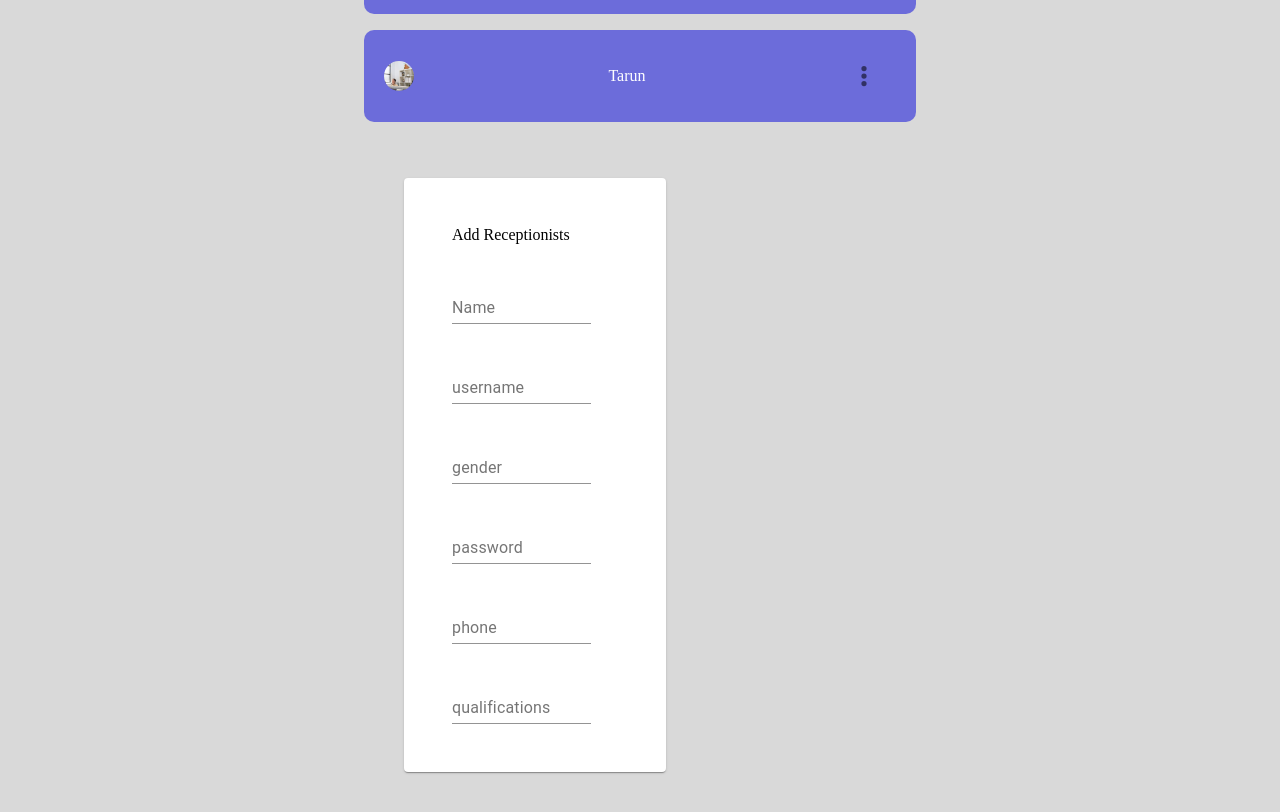
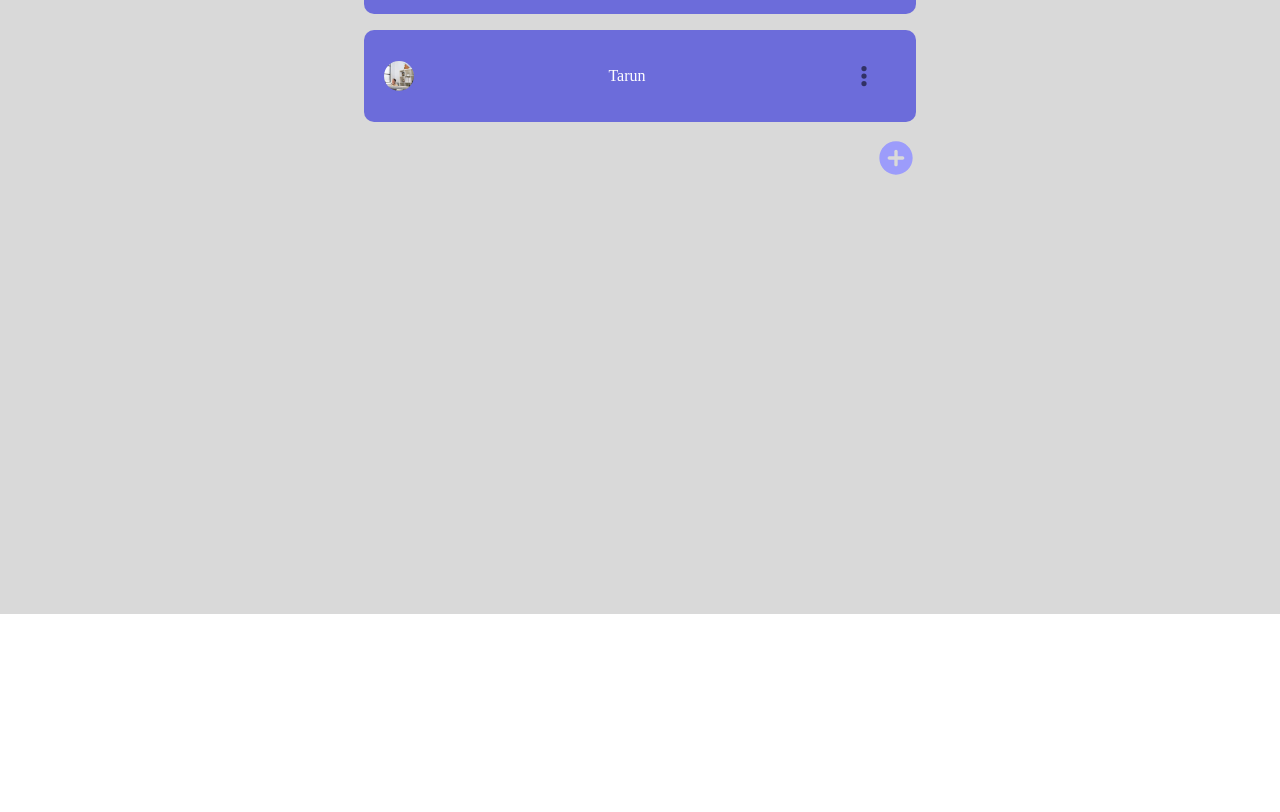
Before and after one commit to HAD-Project/frontend, a React (Create React App) app: page / in a window 1280 px wide. Shown: the part 300-1112 px from the top of the page. After the commit the page ends 914 px from the top, so only its background shows below. Built offline with nearby package versions, Linux system fonts and the light colour scheme.

Commit message:
Add Receptionists Done

```diff
--- a/package.json
+++ b/package.json
@@ -8,6 +8,7 @@
     "@fortawesome/free-solid-svg-icons": "^6.5.1",
     "@fortawesome/react-fontawesome": "^0.2.0",
     "@material-ui/core": "^4.12.4",
+    "@material-ui/icons": "^4.11.3",
     "@mui/icons-material": "^5.15.12",
     "@mui/material": "^5.15.10",
     "@testing-library/jest-dom": "^5.17.0",
--- a/src/pages/adminReceptionists/components/AddReceptionists/index.js
+++ b/src/pages/adminReceptionists/components/AddReceptionists/index.js
@@ -1,10 +1,19 @@
 import React from 'react';
-import { Grid, TextField } from '@material-ui/core';
+import { Grid } from '@material-ui/core';
 import { Form, useForm } from './useForm';
+import { Input } from '../controls/Input';
+import RadioGroup from '../controls/RadioGroup';
+import Button from '../controls/Button';
+
+const genderItems = [
+  { id: 'male', title: 'Male' },
+  { id: 'female', title: 'Female' },
+  { id: 'other', title: 'Other' },
+]
 
 const initialFValues = {
     name: '',
-    gender: '',
+    gender: 'male',
     username: '',
     password: '',
     email: '',
@@ -13,32 +22,80 @@ const initialFValues = {
 }
 
 const AddReceptionists = () => {
-    const { receptionists, handleInputChange } = useForm(initialFValues);
+    const validate = (fieldValues = receptionists) => {
+        let temp = { ...errors }
+        if ('name' in fieldValues)
+            temp.name = fieldValues.name ? "" : "This field is required."
+        if ('username' in fieldValues)
+            temp.username = fieldValues.username ? "" : "This field is required."
+        if ('password' in fieldValues)
+            temp.password = fieldValues.password ? "" : "This field is required."
+        if ('qualifications' in fieldValues)
+            temp.qualifications = fieldValues.qualifications ? "" : "This field is required."
+        if ('email' in fieldValues)
+            temp.email = (/$^|.+@.+..+/).test(fieldValues.email) ? "" : "Email is not valid."
+        if ('phone' in fieldValues)
+            temp.phone = fieldValues.phone.length > 9 ? "" : "Minimum 10 numbers required."
+
+        setErrors({
+            ...temp
+        })
+
+        if (fieldValues === receptionists)
+            return Object.values(temp).every(x => x === "")
+    }
+    const { receptionists,errors,
+      setErrors, handleInputChange,resetForm } = useForm(initialFValues,true,validate);
+
+    const handleSubmit = e => {
+      e.preventDefault()
+      if(validate())
+      window.alert('testing')
+    }
 
     return (
-        <Form>
-            <Grid container spacing={2} justifyContent="center">
+        <Form onSubmit={handleSubmit}>
+            <Grid container spacing={2} >
                 <Grid item xs={12}>
                     Add Receptionists
                 </Grid>
                 <Grid item xs={12}>
-                    <TextField id="name" label="Name" name="name" value={receptionists.name} onChange={handleInputChange} variant="standard" />
+                    <Input name="name" label="name" value={receptionists.name} onChange={handleInputChange} error={errors.name}/>
                 </Grid>
                 <Grid item xs={12}>
-                    <TextField id="username" label="username" name="username" value={receptionists.username} onChange={handleInputChange} variant="standard" />
+                    <Input label="username" name="username" value={receptionists.username} onChange={handleInputChange} error={errors.username}/>
                 </Grid>
                 <Grid item xs={12}>
-                    <TextField id="gender" label="gender" name="gender" value={receptionists.gender} onChange={handleInputChange} variant="standard" />
+                  <RadioGroup
+                          name="gender"
+                          label="Gender"
+                          value={receptionists.gender}
+                          onChange={handleInputChange}
+                          items={genderItems}
+                      />
                 </Grid>
                 <Grid item xs={12}>
-                    <TextField id="password" label="password" name="password" value={receptionists.password} onChange={handleInputChange} variant="standard" />
+                    <Input label="email" name="email" value={receptionists.email} onChange={handleInputChange} error={errors.email}/>
                 </Grid>
                 <Grid item xs={12}>
-                    <TextField id="phone" label="phone" name="phone" value={receptionists.phone} onChange={handleInputChange} variant="standard" />
+                    <Input label="password" name="password" value={receptionists.password} onChange={handleInputChange} error={errors.password}/>
                 </Grid>
                 <Grid item xs={12}>
-                    <TextField id="qualifications" label="qualifications" name="qualifications" value={receptionists.qualifications} onChange={handleInputChange} variant="standard" />
+                    <Input label="phone" name="phone" value={receptionists.phone} onChange={handleInputChange} error={errors.phone}/>
                 </Grid>
+                <Grid item xs={12}>
+                    <Input label="qualifications" name="qualifications" value={receptionists.qualifications} onChange={handleInputChange} error={errors.qualifications}/>
+                </Grid>
+                <div>
+                    <Button
+                        type="submit"
+                        text="Submit" />
+                    <Button
+                        text="Reset"
+                        color="default"
+                        onClick={resetForm}
+                         />
+                  </div>
             </Grid>
         </Form>
     )
--- a/src/pages/adminReceptionists/components/AddReceptionists/useForm.js
+++ b/src/pages/adminReceptionists/components/AddReceptionists/useForm.js
@@ -1,35 +1,48 @@
 import React,{useState} from 'react'
 import { makeStyles, } from '@material-ui/core';
 
-export const useForm = (initialFValues) => {
+export const useForm = (initialFValues, validateOnChange = false, validate) => {
     const [receptionists,setReceptionists] = useState(initialFValues);
+    const [errors, setErrors] = useState({});
     const handleInputChange = e => {
         const {name,value} = e.target
         setReceptionists({
             ...receptionists,
             [name]:value
         })
+        if (validateOnChange)
+            validate({ [name]: value })
       }
+    const resetForm = () => {
+        setReceptionists(initialFValues);
+        setErrors({})
+    }
+
   return {
     receptionists,
     setReceptionists,
-    handleInputChange
+    errors,
+    setErrors,
+    handleInputChange,
+    resetForm
   };
 }
 const useStyle = makeStyles(theme =>({
     root:{
       '& .MuiGrid-root':{
-        width:'80%',
-        margin:theme.spacing(1),
+        width:'100%',
         backgroundColor: '#FFFFFF',
-        color:'black'
+        display:'flex',
+        alignItems: 'center',
+        justifyContent: 'center'
       }
     }
 }))
 export const Form = (props) => {
     const classes = useStyle();
+    const { children, ...other } = props;
   return (
-    <form className={classes.root}>
+    <form className={classes.root} autoComplete='off' {...other}>
         {props.children}
     </form>
   )
--- a/src/pages/adminReceptionists/components/ListReceptionists/index.js
+++ b/src/pages/adminReceptionists/components/ListReceptionists/index.js
@@ -11,6 +11,9 @@ import { faEllipsisV } from '@fortawesome/free-solid-svg-icons/faEllipsisV';
 import { useState } from "react";
 import AddReceptionists from '../AddReceptionists';
 import { Paper, makeStyles, } from '@material-ui/core';
+import Popup from '../controls/Popup';
+import AddCircleRoundedIcon from '@mui/icons-material/AddCircleRounded';
+
 function ListReceptionists() {
     const [data] = useState([{name:'Tarun',img:'/receptionists.jpg'},{name:'Tarun',img:'/receptionists.jpg'},{name:'Tarun',img:'/receptionists.jpg'}])
     const [anchorEl, setAnchorEl] = React.useState(null);
@@ -26,9 +29,11 @@ function ListReceptionists() {
             width: '100%',
             margin: theme.spacing(5),
             padding: theme.spacing(3)
-        }
+        },
+
     }))
     const classes = useStyles();
+    const [openPopup, setOpenPopup] = useState(false)
   return (
     <Container>
         <Container
@@ -42,9 +47,9 @@ function ListReceptionists() {
             gridTemplateColumns="repeat(12, 1fr)"
             gap={2}
             sx={{ width: '100%' }}
-        >
+            >
             {data.map((d,index)=>(
-            <Box key={index} className={styles.element} gridColumn="span 12" sx={{ display: 'flex', alignItems: 'center',justifyContent: 'space-between' }}>
+                <Box key={index} className={styles.element} gridColumn="span 12" sx={{ display: 'flex', alignItems: 'center',justifyContent: 'space-between' }}>
             <img className={styles.image} src={d.img} alt="/receptionists.jpg" style={{ marginRight: '8px' }} />
             {d.name}
             <div>
@@ -66,8 +71,8 @@ function ListReceptionists() {
                     open={open}
                     onClose={handleClose}
                     anchorOrigin={{
-                    vertical: 'top',
-                    horizontal: 'left',
+                        vertical: 'top',
+                        horizontal: 'left',
                     }}
                     transformOrigin={{vertical: 'top',horizontal: 'left',}}>
                     <MenuItem  onClick={handleClose} style={{ backgroundColor: 'rgba(0, 0, 220, 0.5)', color: 'white',borderRadius:'10px',marginBottom:'10px',marginLeft:'5px',marginRight:'5px' }}>View</MenuItem>
@@ -77,11 +82,19 @@ function ListReceptionists() {
                 </div>
             </Box>
             ))}
-            <Paper  className={classes.pageContent}>
-            <AddReceptionists/>
-            </Paper>
+
+        <Box  gridColumn="span 12" sx={{ display: 'flex', alignItems: 'center',justifyContent: 'flex-end' }}>
+            <AddCircleRoundedIcon
+                variant="outlined"
+                onClick={() => setOpenPopup(true)}
+                style={{ color: '#9C9CFB',  fontSize: '40px' }} // Change color to blue
+                />
+        </Box>
         </Box>
         </Container>
+        <Popup openPopup={openPopup} setOpenPopup={setOpenPopup}>
+            <AddReceptionists/>
+        </Popup>
     </Container>
   );
 }
--- /dev/null
+++ b/src/pages/adminReceptionists/components/controls/ActionButton.js
@@ -0,0 +1,36 @@
+import React from 'react'
+import { Button, makeStyles } from '@material-ui/core';
+
+
+const useStyles = makeStyles(theme => ({
+    root: {
+        minWidth: 0,
+        margin: theme.spacing(0.5)
+    },
+    secondary: {
+        backgroundColor: theme.palette.secondary.light,
+        '& .MuiButton-label': {
+            color: theme.palette.secondary.main,
+        }
+    },
+    primary: {
+        backgroundColor: theme.palette.primary.light,
+        '& .MuiButton-label': {
+            color: theme.palette.primary.main,
+        }
+    },
+}))
+
+export default function ActionButton(props) {
+
+    const { color, children, onClick } = props;
+    const classes = useStyles();
+
+    return (
+        <Button
+            className={`${classes.root} ${classes[color]}`}
+            onClick={onClick}>
+            {children}
+        </Button>
+    )
+}
--- /dev/null
+++ b/src/pages/adminReceptionists/components/controls/Button.js
@@ -0,0 +1,30 @@
+import React from 'react'
+import { Button as MuiButton, makeStyles } from "@material-ui/core";
+
+
+const useStyles = makeStyles(theme => ({
+    root: {
+        margin: theme.spacing(0.5)
+    },
+    label: {
+        textTransform: 'none'
+    }
+}))
+
+export default function Button(props) {
+
+    const { text, size, color, variant, onClick, ...other } = props
+    const classes = useStyles();
+
+    return (
+        <MuiButton
+            variant={variant || "contained"}
+            size={size || "large"}
+            color={color || "primary"}
+            onClick={onClick}
+            {...other}
+            classes={{ root: classes.root, label: classes.label }}>
+            {text}
+        </MuiButton>
+    )
+}
--- /dev/null
+++ b/src/pages/adminReceptionists/components/controls/Input.js
@@ -0,0 +1,17 @@
+import { TextField } from '@material-ui/core';
+import React from 'react'
+
+export const Input = (props) => {
+    const { name, label, value,error=null, onChange } = props;
+  return (
+    <div>
+        <TextField
+            label={label}
+            name={name}
+            value={value}
+            error {...(error && {error:true,helperText:error})}
+            onChange={onChange}
+            variant="standard" />
+    </div>
+  )
+}
--- /dev/null
+++ b/src/pages/adminReceptionists/components/controls/Popup.js
@@ -0,0 +1,38 @@
+import React from 'react'
+import { Dialog, DialogTitle, DialogContent, makeStyles } from '@material-ui/core';
+import Button from './Button';
+import ActionButton from './ActionButton';
+import CloseIcon from '@material-ui/icons/Close';
+
+const useStyles = makeStyles(theme => ({
+    dialogWrapper: {
+        padding: theme.spacing(2),
+        position: 'absolute',
+        top: theme.spacing(5)
+    },
+    dialogTitle: {
+        paddingRight: '0px'
+    }
+}))
+
+export default function Popup(props) {
+
+    const { title, children, openPopup, setOpenPopup } = props;
+    const classes = useStyles();
+
+    return (
+        <Dialog open={openPopup} maxWidth="md" classes={{ paper: classes.dialogWrapper }}>
+            <DialogTitle className={classes.dialogTitle}>
+                <div style={{display:'flex', alignItems:'end',justifyContent:'end'}}>
+                    <ActionButton
+                        onClick={()=>{setOpenPopup(false)}}>
+                        <CloseIcon/>
+                    </ActionButton>
+                </div>
+            </DialogTitle>
+            <DialogContent >
+                {children}
+            </DialogContent>
+        </Dialog>
+    )
+}
--- /dev/null
+++ b/src/pages/adminReceptionists/components/controls/RadioGroup.js
@@ -0,0 +1,25 @@
+import React from 'react'
+import { FormControl, FormLabel, RadioGroup as MuiRadioGroup, FormControlLabel, Radio } from '@material-ui/core';
+
+export default function RadioGroup(props) {
+
+    const { name, label, value, onChange, items } = props;
+
+    return (
+        <FormControl>
+            <FormLabel>{label}</FormLabel>
+            <MuiRadioGroup row
+                name={name}
+                value={value}
+                onChange={onChange}>
+                {
+                    items.map(
+                        item => (
+                            <FormControlLabel key={item.id} value={item.id} control={<Radio />} label={item.title} />
+                        )
+                    )
+                }
+            </MuiRadioGroup>
+        </FormControl>
+    )
+}
```
Also changed, not shown: 1 other file (tests, documents, lock files or other folders).
